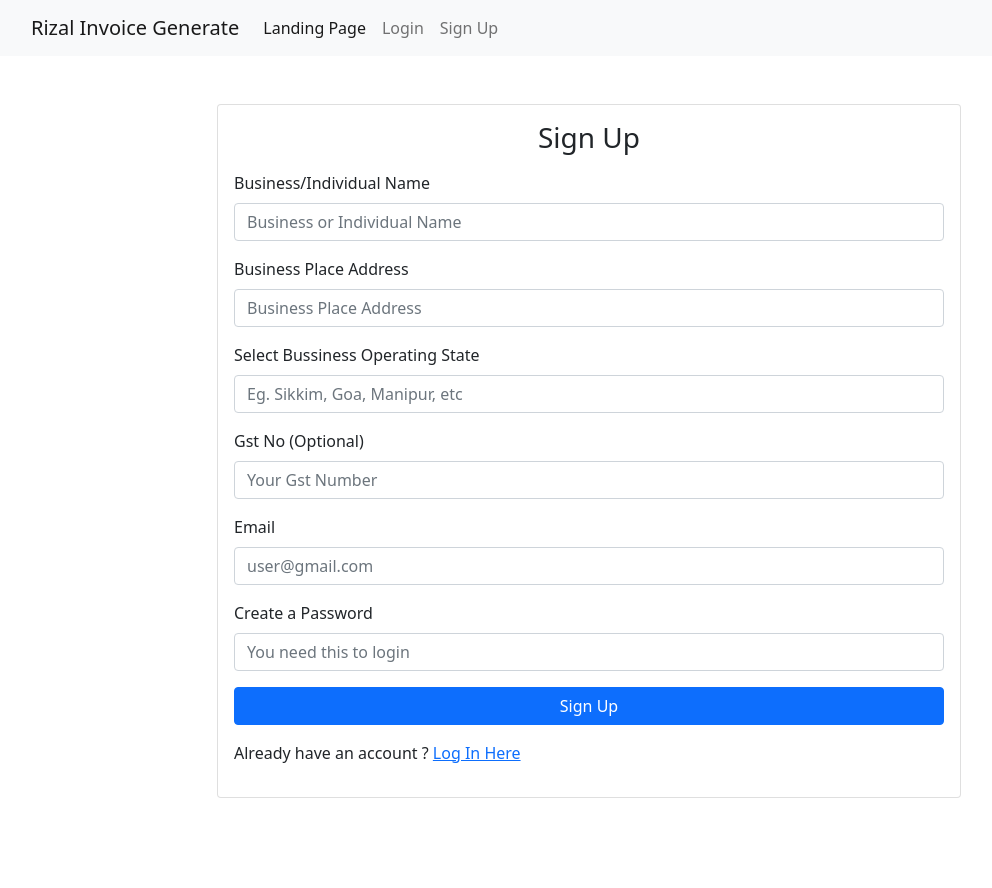
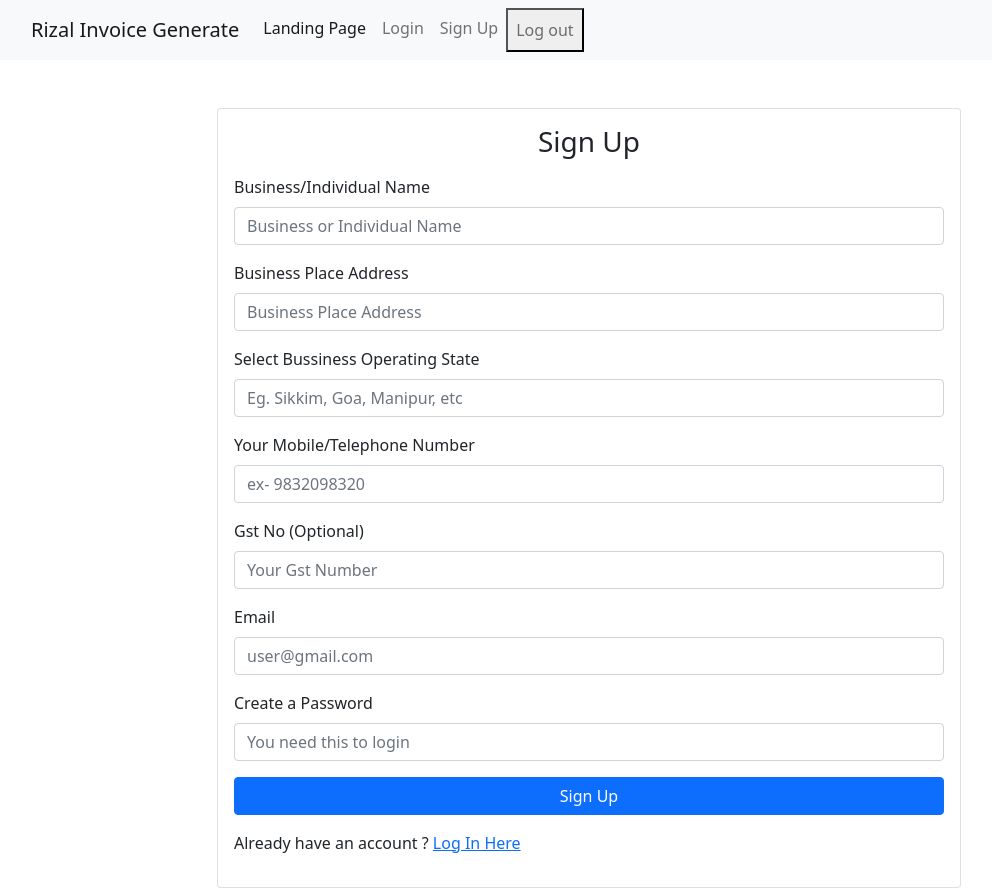
Before and after one commit to manishsharma0398/rizal_generate_invoice, a React (Create React App) app: page /register in a window 1280 px wide. Shown: the whole page, without its empty margins (51-1043 px from the left). Before the commit the page ends 800 px from the top, so only its background shows below. Built offline with nearby package versions, Linux system fonts and the light colour scheme; no server answers.

Commit message:
login and register with email backend implemented

```diff
--- a/src/App.js
+++ b/src/App.js
@@ -1,11 +1,26 @@
-import React from "react";
+import React, { Component } from "react";
+
 import Navbar from "./components/navbar/Navbar";
 import { BrowserRouter as Router, Route, Switch } from "react-router-dom";
 import LandingPage from "./components/landing-page/LandingPage";
 import Login from "./components/login/Login";
 import Signup from "./components/signup/Signup";
+import { auth } from "./firebase/firebase.utils";
 
-const App = () => {
+class App extends Component {
+  unsubscribeFromAuth = null;
+
+  componentDidMount() {
+    this.unsubscribeFromAuth = auth.onAuthStateChanged(async (userAuth) => {
+      console.log(userAuth);
+    });
+  }
+
+  componentWillUnmount() {
+    this.unsubscribeFromAuth();
+  }
+
+  render() {
     return (
       <Router>
         <div>
@@ -22,6 +37,7 @@ const App = () => {
         </div>
       </Router>
     );
-};
+  }
+}
 
 export default App;
--- a/src/components/login/Login.jsx
+++ b/src/components/login/Login.jsx
@@ -1,5 +1,6 @@
 import React, { Component } from "react";
 import { Link } from "react-router-dom";
+import { loginWithEmail } from "../../firebase/firebase.utils";
 import TextInput from "../form-inputs/TextInput";
 
 class Login extends Component {
@@ -17,8 +18,11 @@ class Login extends Component {
   };
 
   onSubmitLoginForm = (e) => {
+    const { email, password } = this.state;
+
     e.preventDefault();
     console.log(this.state.email, this.state.password);
+    loginWithEmail(email, password);
   };
 
   render() {
--- a/src/components/navbar/Navbar.jsx
+++ b/src/components/navbar/Navbar.jsx
@@ -1,5 +1,6 @@
 import React from "react";
 import { Link } from "react-router-dom";
+import { logOut } from "../../firebase/firebase.utils";
 
 const Navbar = () => {
   return (
@@ -37,6 +38,11 @@ const Navbar = () => {
                 Sign Up
               </Link>
             </li>
+            <li className="nav-item">
+              <button onClick={logOut} className="nav-link" to="/register">
+                Log out
+              </button>
+            </li>
           </ul>
         </div>
       </div>
--- a/src/components/signup/Signup.jsx
+++ b/src/components/signup/Signup.jsx
@@ -1,6 +1,7 @@
 import React, { Component } from "react";
 import TextInput from "../form-inputs/TextInput";
 import { Link } from "react-router-dom";
+import { createAccountWithEmail } from "../../firebase/firebase.utils";
 
 class Signup extends Component {
   constructor(props) {
@@ -13,6 +14,7 @@ class Signup extends Component {
       address: "",
       state: "",
       gstNo: "",
+      phoneNo: "",
     };
   }
 
@@ -23,10 +25,33 @@ class Signup extends Component {
   onSubmitSignupForm = (e) => {
     e.preventDefault();
     console.log(this.state);
+
+    const {
+      email,
+      password,
+      name,
+      address,
+      state,
+      gstNo,
+      phoneNo,
+    } = this.state;
+
+    const authFields = { email, password };
+    const profileFields = { name, address, state, gstNo, phoneNo };
+
+    createAccountWithEmail(authFields, profileFields);
   };
 
   render() {
-    const { email, password, name, address, state, gstNo } = this.state;
+    const {
+      email,
+      password,
+      name,
+      address,
+      state,
+      gstNo,
+      phoneNo,
+    } = this.state;
     return (
       <div className="row col-md-8 mx-auto card mt-5">
         <form onSubmit={this.onSubmitSignupForm} className="card-body">
@@ -60,6 +85,17 @@ class Signup extends Component {
             invalid=""
             invalidText=""
             placeholder="Eg. Sikkim, Goa, Manipur, etc"
+          />
+
+          <TextInput
+            id="phoneNo"
+            type="number"
+            label="Your Mobile/Telephone Number"
+            onChange={this.onInputChange}
+            value={phoneNo}
+            invalid=""
+            invalidText=""
+            placeholder="ex- 9832098320"
           />
 
           <TextInput
```
Also changed, not shown: src/components/dashboard/Dashboard.jsx (added, +7 -0 lines), 1 other file (tests, documents, lock files or other folders). Lines whose indentation alone changed are shown as unchanged.
